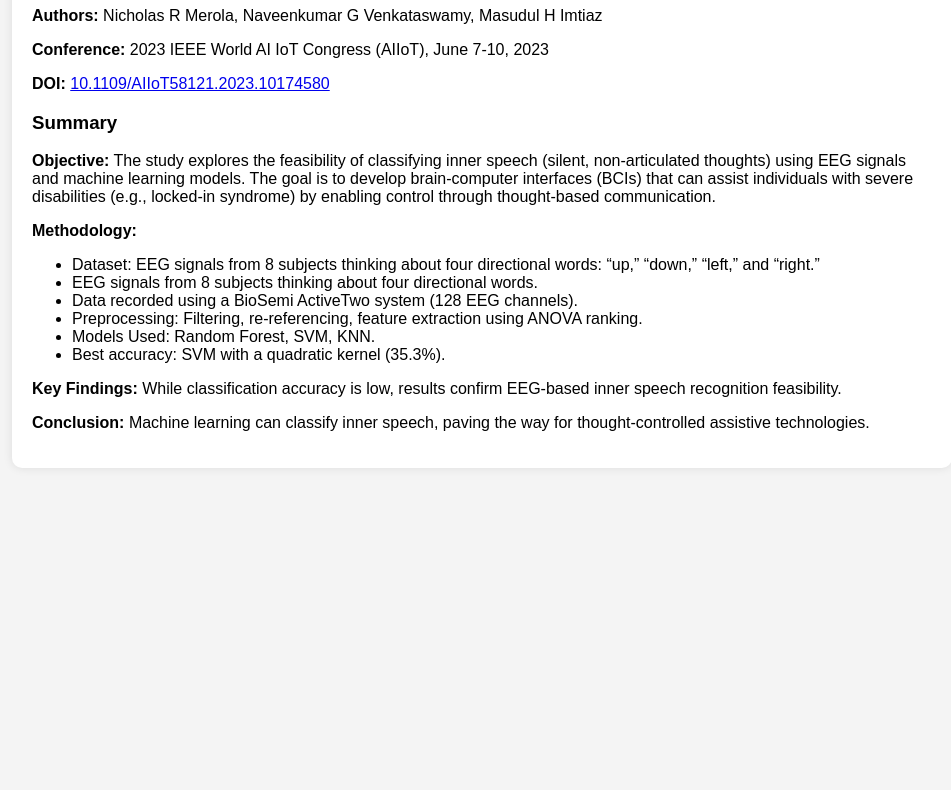
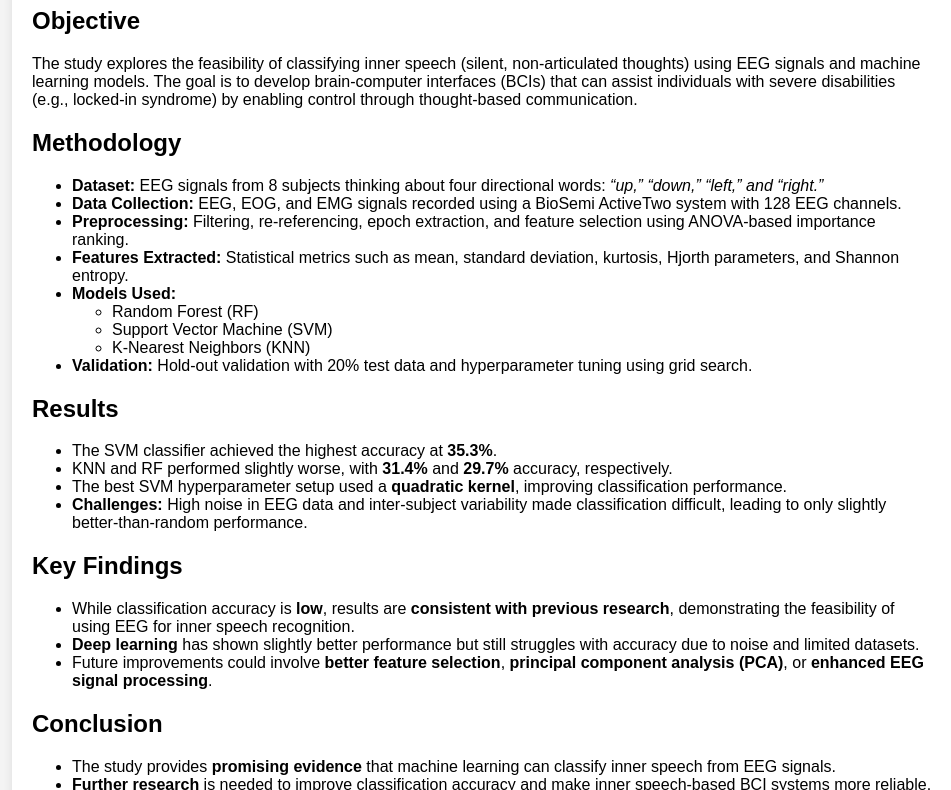
Before and after one commit to naveengv7/naveengv7.github.io, a plain HTML site: page inner_speech.html in a window 1280 px wide. Shown: the part 188-978 px from the top of the page, without its empty margins (158-1109 px from the left). Before the commit the page ends 800 px from the top, so only its background shows below. Drawn offline with Linux system fonts and the light colour scheme.

Commit message:
Update inner_speech.html

```diff
--- a/inner_speech.html
+++ b/inner_speech.html
@@ -45,26 +45,48 @@
     </div>
 
     <div class="container">
-        <h1>Can Machine Learning Algorithms Classify Inner Speech from EEG Brain Signals?</h1>
-        <p><strong>Authors:</strong> Nicholas R Merola, Naveenkumar G Venkataswamy, Masudul H Imtiaz</p>
-        <p><strong>Conference:</strong> 2023 IEEE World AI IoT Congress (AIIoT), June 7-10, 2023</p>
-        <p><strong>DOI:</strong> <a href="https://doi.org/10.1109/AIIoT58121.2023.10174580" target="_blank">10.1109/AIIoT58121.2023.10174580</a></p>
+        <h1>Summary of the Paper: <em>A Machine Learning Approach to Classify Inner Speech Using EEG Data</em></h1>
 
-        <h3>Summary</h3>
-        <p><strong>Objective:</strong> The study explores the feasibility of classifying inner speech (silent, non-articulated thoughts) using EEG signals and machine learning models. The goal is to develop brain-computer interfaces (BCIs) that can assist individuals with severe disabilities (e.g., locked-in syndrome) by enabling control through thought-based communication.</p>
-        <p><strong>Methodology:</strong></p>
+        <h2>Objective</h2>
+        <p>The study explores the feasibility of classifying <span class="highlight">inner speech</span> (silent, non-articulated thoughts) using EEG signals and machine learning models. The goal is to develop <span class="highlight">brain-computer interfaces (BCIs)</span> that can assist individuals with severe disabilities (e.g., locked-in syndrome) by enabling control through thought-based communication.</p>
+
+        <h2>Methodology</h2>
         <ul>
-            <li>Dataset: EEG signals from 8 subjects thinking about four directional words: “up,” “down,” “left,” and “right.”</li>
+            <li><strong>Dataset:</strong> EEG signals from 8 subjects thinking about four directional words: <em>“up,” “down,” “left,” and “right.”</em></li>
+            <li><strong>Data Collection:</strong> EEG, EOG, and EMG signals recorded using a BioSemi ActiveTwo system with 128 EEG channels.</li>
+            <li><strong>Preprocessing:</strong> Filtering, re-referencing, epoch extraction, and feature selection using ANOVA-based importance ranking.</li>
+            <li><strong>Features Extracted:</strong> Statistical metrics such as mean, standard deviation, kurtosis, Hjorth parameters, and Shannon entropy.</li>
+            <li><strong>Models Used:</strong>
+                <ul>
+                    <li>Random Forest (RF)</li>
+                    <li>Support Vector Machine (SVM)</li>
+                    <li>K-Nearest Neighbors (KNN)</li>
+                </ul>
+            </li>
+            <li><strong>Validation:</strong> Hold-out validation with 20% test data and hyperparameter tuning using grid search.</li>
+        </ul>
 
+        <h2>Results</h2>
+        <ul>
+            <li>The <span class="highlight">SVM classifier</span> achieved the highest accuracy at <strong>35.3%</strong>.</li>
+            <li>KNN and RF performed slightly worse, with <strong>31.4%</strong> and <strong>29.7%</strong> accuracy, respectively.</li>
+            <li>The best SVM hyperparameter setup used a <strong>quadratic kernel</strong>, improving classification performance.</li>
+            <li><strong>Challenges:</strong> High noise in EEG data and inter-subject variability made classification difficult, leading to only slightly better-than-random performance.</li>
+        </ul>
 
-            <li>EEG signals from 8 subjects thinking about four directional words.</li>
-            <li>Data recorded using a BioSemi ActiveTwo system (128 EEG channels).</li>
-            <li>Preprocessing: Filtering, re-referencing, feature extraction using ANOVA ranking.</li>
-            <li>Models Used: Random Forest, SVM, KNN.</li>
-            <li>Best accuracy: SVM with a quadratic kernel (35.3%).</li>
+        <h2>Key Findings</h2>
+        <ul>
+            <li>While classification accuracy is <strong>low</strong>, results are <strong>consistent with previous research</strong>, demonstrating the feasibility of using EEG for inner speech recognition.</li>
+            <li><strong>Deep learning</strong> has shown slightly better performance but still struggles with accuracy due to noise and limited datasets.</li>
+            <li>Future improvements could involve <strong>better feature selection</strong>, <strong>principal component analysis (PCA)</strong>, or <strong>enhanced EEG signal processing</strong>.</li>
         </ul>
-        <p><strong>Key Findings:</strong> While classification accuracy is low, results confirm EEG-based inner speech recognition feasibility.</p>
-        <p><strong>Conclusion:</strong> Machine learning can classify inner speech, paving the way for thought-controlled assistive technologies.</p>
+
+        <h2>Conclusion</h2>
+        <ul>
+            <li>The study provides <strong>promising evidence</strong> that machine learning can classify inner speech from EEG signals.</li>
+            <li><strong>Further research</strong> is needed to improve classification accuracy and make inner speech-based BCI systems more reliable.</li>
+            <li>Machine learning-based inner speech decoding could pave the way for <strong>thought-controlled assistive technologies</strong>, benefiting individuals with severe neurological conditions.</li>
+        </ul>
     </div>
 </body>
 </html>
```
